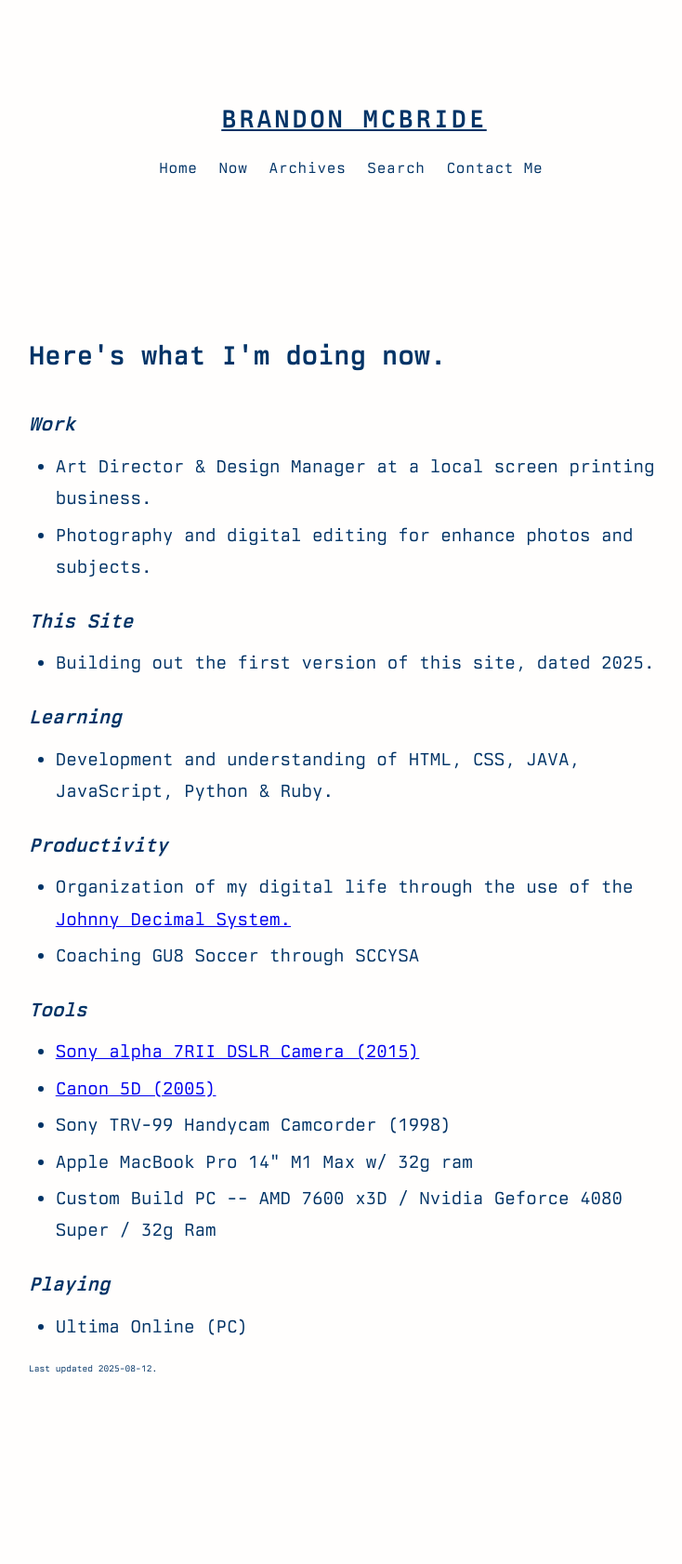
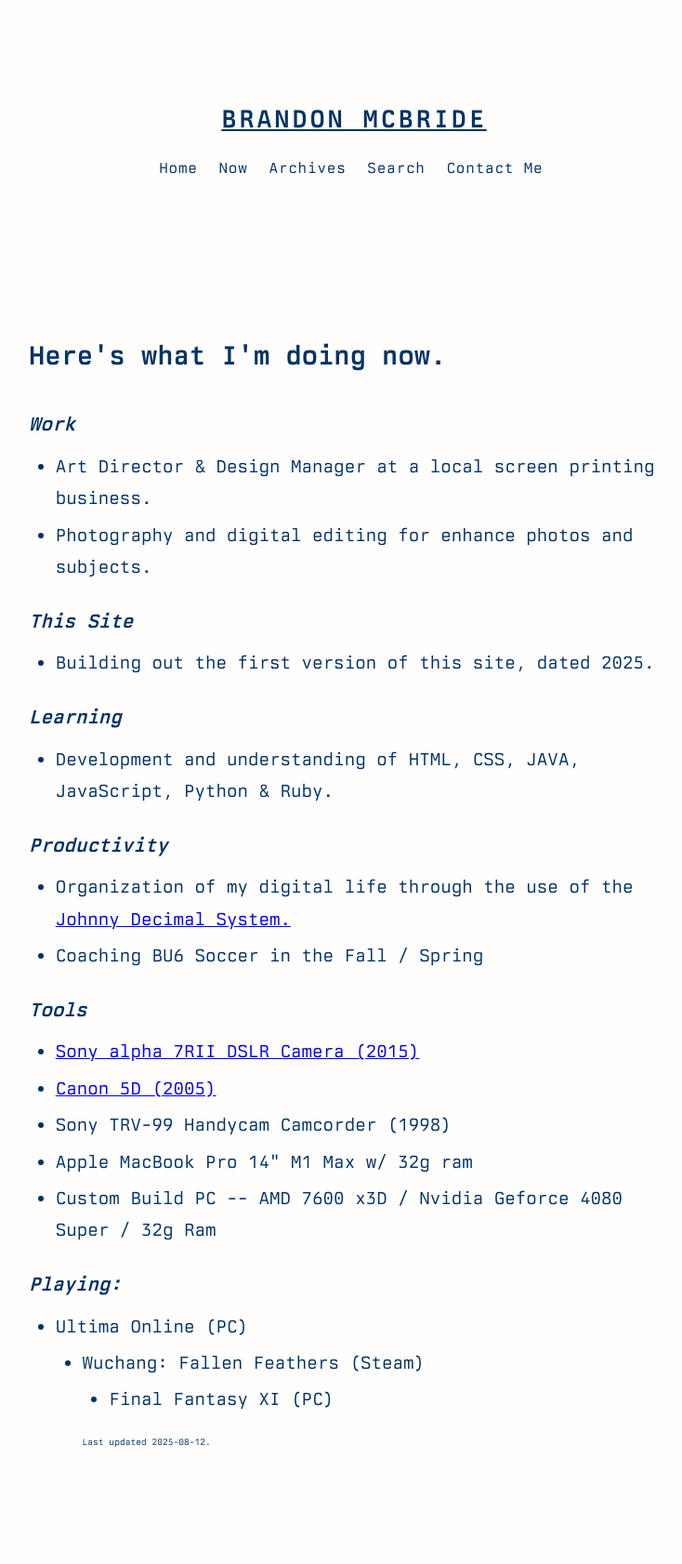
Before and after one commit to bmcbride-op/bmcbride-op.github.io, a Jekyll site: the page built from now.html, in a window 1280 px wide. Shown: the whole page at 93% size, without its empty margins (259-993 px from the left). Built offline with Jekyll 4.4.1, drawn with Linux system fonts in a browser that asks for light colours; before the commit the page ends 1594 px from its top, so only the background shows below that.

Commit message:
Update now.html

```diff
--- a/now.html
+++ b/now.html
@@ -20,7 +20,7 @@ title: Now
   <h3><i>Productivity</i></h3>
   <ul>
     <li>Organization of my digital life through the use of the <a href="https://johnnydecimal.com">Johnny Decimal System.</a></li>
-    <li>Coaching GU8 Soccer through SCCYSA</li>
+    <li>Coaching BU6 Soccer in the Fall / Spring</li>
   </ul>
   <h3><i>Tools</i></h3>
   <ul>
@@ -30,9 +30,13 @@ title: Now
     <li>Apple MacBook Pro 14" M1 Max w/ 32g ram</li>
     <li>Custom Build PC -- AMD 7600 x3D / Nvidia Geforce 4080 Super / 32g Ram</li>
   </ul>
-  <h3><i>Playing</i></h3>
+  <h3><i>Playing:</i></h3>
   <ul>
     <li>Ultima Online (PC)</li>
+    <ul>
+    <li>Wuchang: Fallen Feathers (Steam)</li>
+      <ul>
+    <li>Final Fantasy XI (PC)</li>
   </ul>
   <p class="last-updated">Last updated {{ "now" | date: "%Y-%m-%d" }}.</p>
 </div>
```
